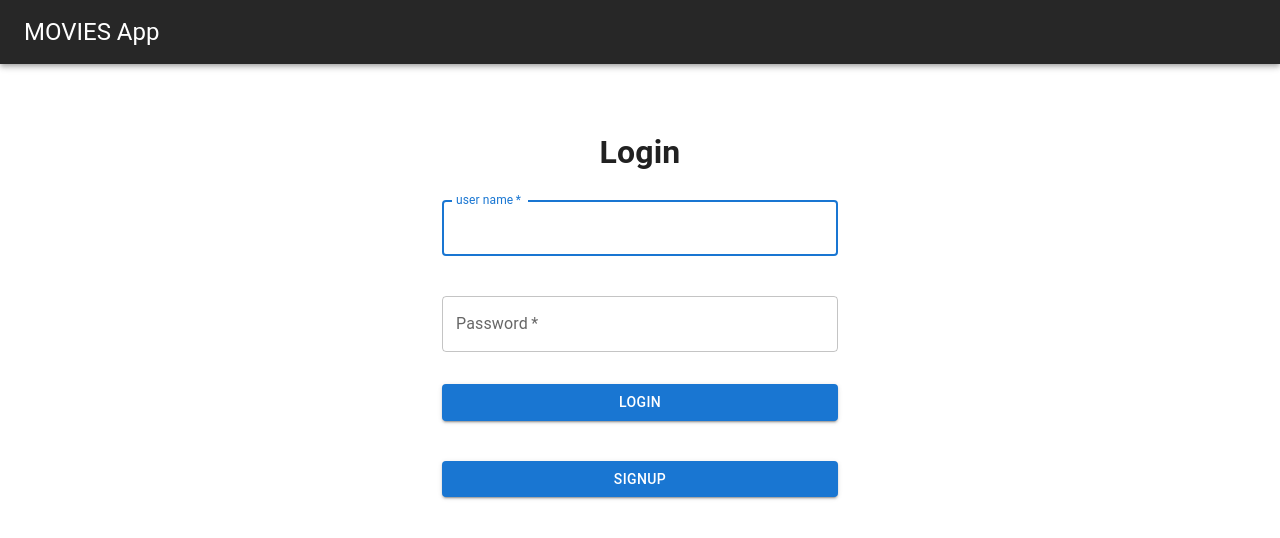
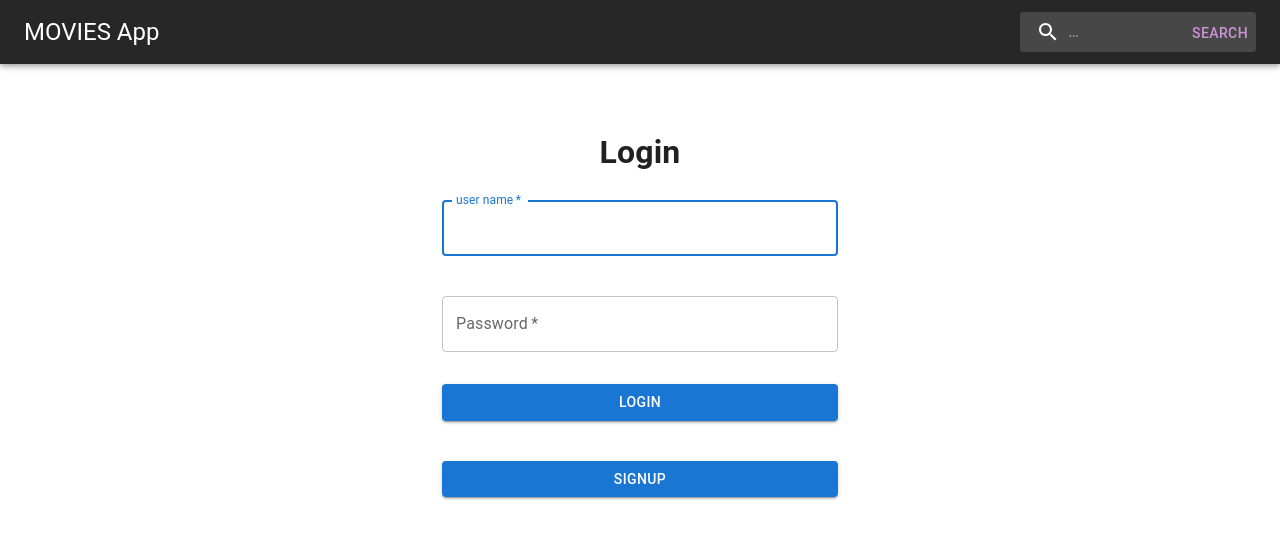
Before and after one commit to rahul22333/Movie-info, a React (Create React App) app: page / in a window 1280 px wide. Shown: the top 538 px of the page. Built offline with nearby package versions, Linux system fonts and the light colour scheme; no server answers.

Commit message:
some new changes

```diff
--- a/src/component/NavBar.js
+++ b/src/component/NavBar.js
@@ -40,7 +40,6 @@ export default function NavBar({ tokenValue }) {
                     >
                         MOVIES App
                     </Typography>
-                    {tokenValue ?
                         <Search >
                             <SearchIconWrapper >
                                 <SearchIcon />
@@ -58,8 +57,7 @@ export default function NavBar({ tokenValue }) {
                             >
                                 search
                             </Button>
-                        </Search> : null
-                    }
+                        </Search>
                 </Toolbar>
             </AppBar>
 
```
